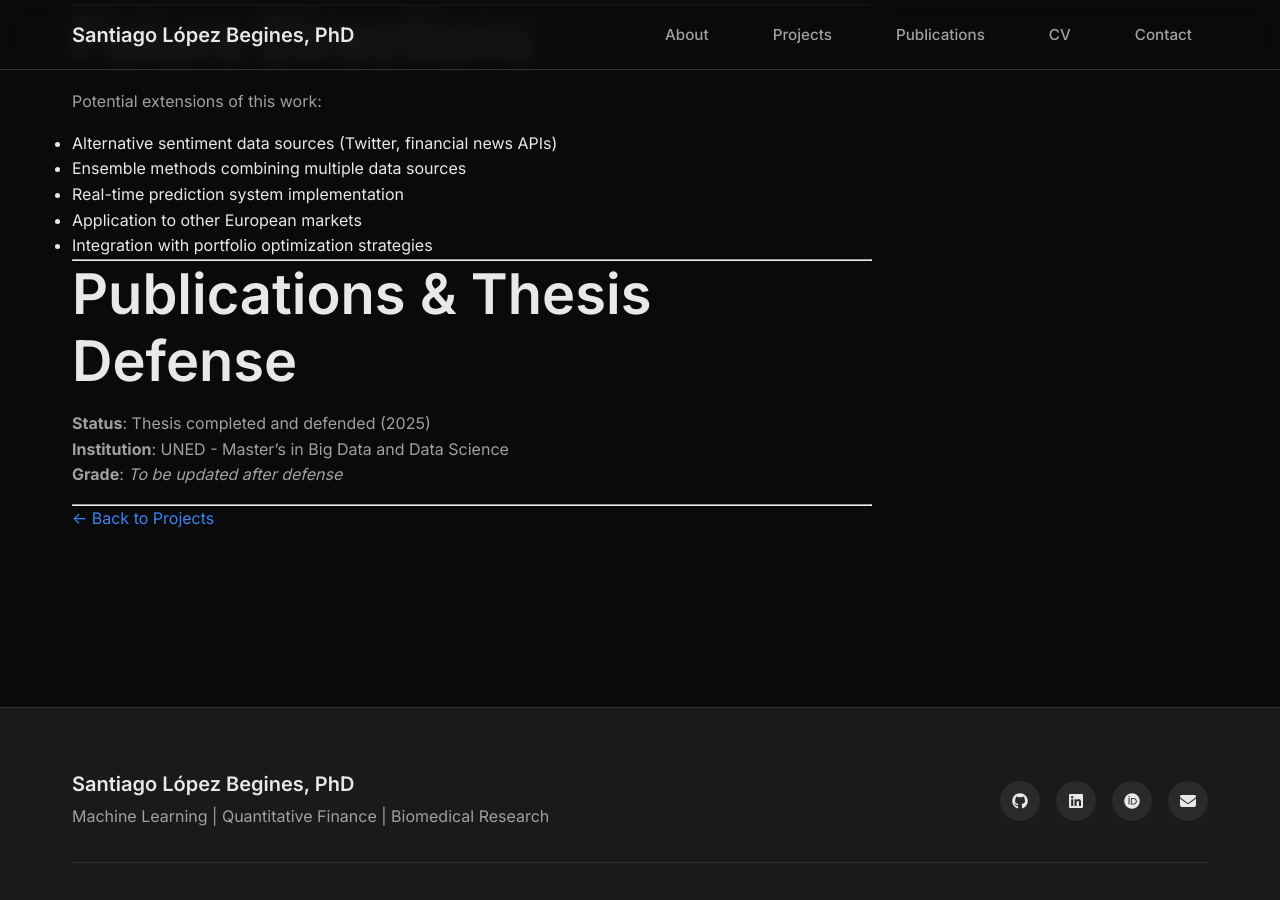
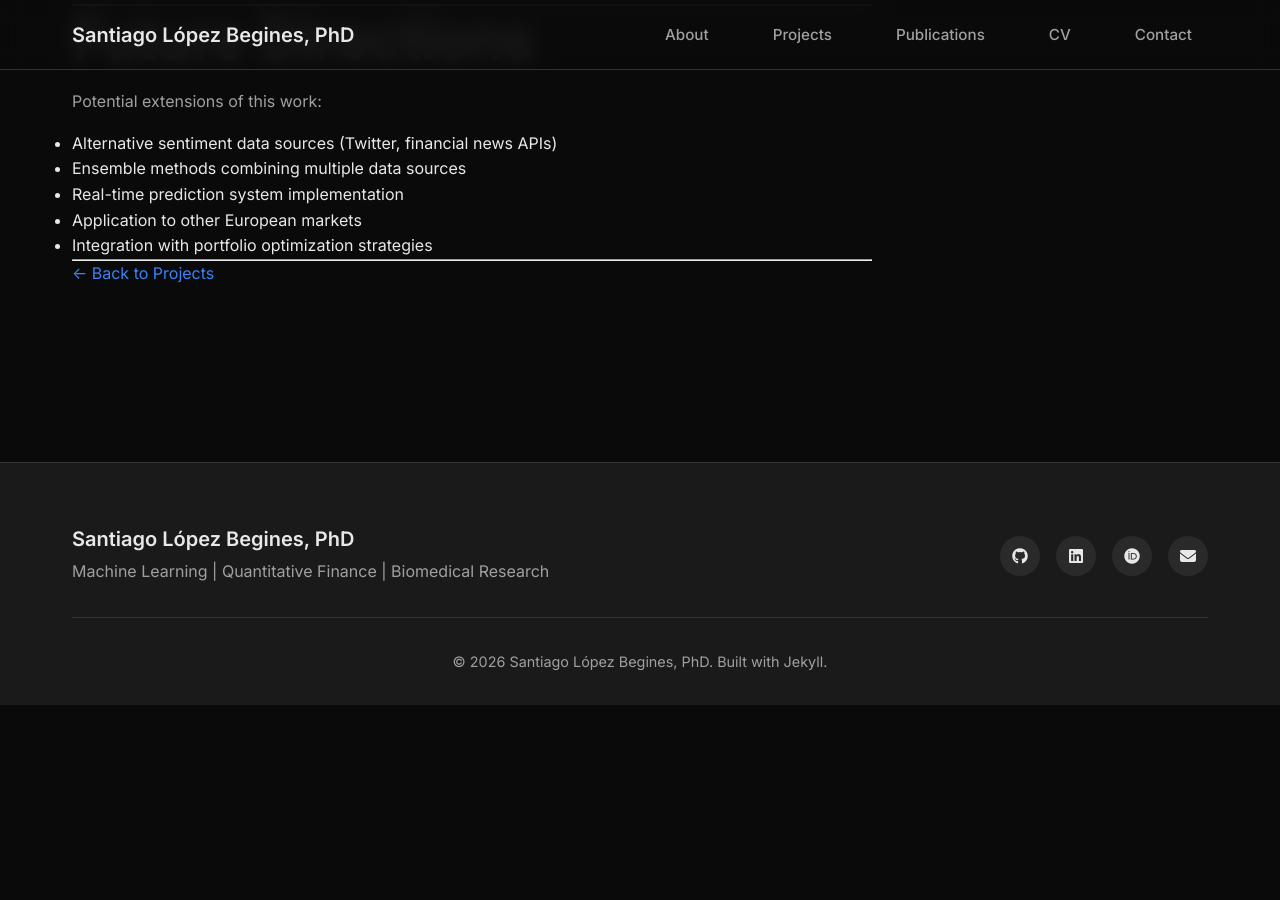
Before and after one commit to SLopezBegines/SLopezBegines.github.io, a Jekyll site: the page built from _projects/ibex35-prediction.md, in a window 1280 px wide and 900 px high, scrolled down 8416 px. Built offline with Jekyll 4.4.1, drawn with Linux system fonts in a browser that asks for light colours; after the commit the page ends 9121 px from its top, so only the background shows below that.

Commit message:
Delete thesis defense details from documentation
Removed section on publications and thesis defense.

```diff
--- a/_projects/ibex35-prediction.md
+++ b/_projects/ibex35-prediction.md
@@ -282,12 +282,4 @@ Potential extensions of this work:
 
 ---
 
-# Publications & Thesis Defense
-
-**Status**: Thesis completed and defended (2025)
-**Institution**: UNED - Master's in Big Data and Data Science
-**Grade**: *To be updated after defense*
-
----
-
 [← Back to Projects](/index.html#projects)
```
